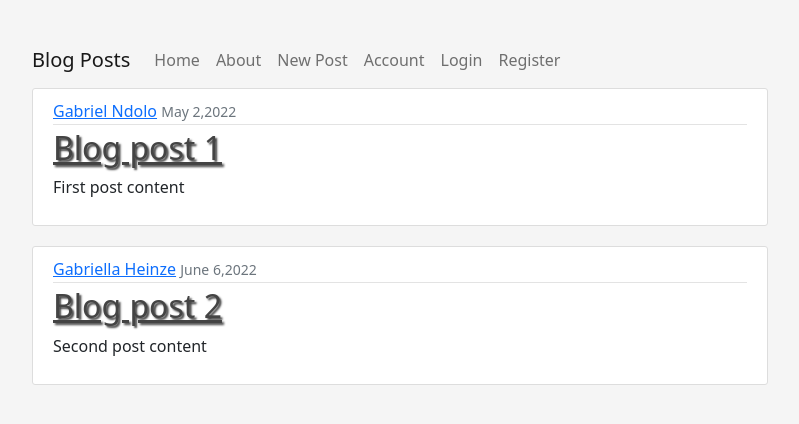
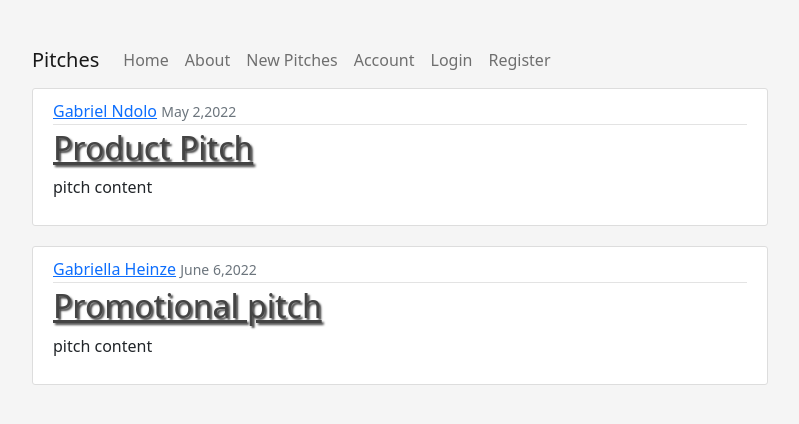
Before and after one commit to Geb54g/database, a Flask app: page / in a window 1280 px wide. Shown: the top 424 px of the page, without its empty margins (50-849 px from the left). Run offline with Flask 2, Linux system fonts and the light colour scheme.

```diff
--- a/app/forms.py
+++ b/app/forms.py
@@ -30,7 +30,7 @@ class UpdateAccountForm(FlaskForm):
 
 
 
-class PostForm(FlaskForm):
+class PitchForm(FlaskForm):
     title = StringField('Title',validators=[DataRequired()])
     content = TextAreaField('Content',validators=[DataRequired()])
-    submit = SubmitField('post')
+    submit = SubmitField('pitch')
--- a/app/models.py
+++ b/app/models.py
@@ -19,7 +19,7 @@ class User(db.Model,UserMixin):
     def __repr__(self):
         return f"User('{self.username}','{self.email}','{self.image_file}')"
 
-class Post(db.Model):
+class Pitch(db.Model):
     id = db.Column(db.Integer,primary_key=True)
     title = db.Column(db.String(100),nullable = False)
     date_posted =db.Column(db.DateTime,nullable = False,default = datetime.utcnow)
--- a/app/routes.py
+++ b/app/routes.py
@@ -4,23 +4,23 @@ import secrets
 from wsgiref import validate
 from flask import render_template,url_for,flash,redirect
 from app import app
-from app.forms import RegistrationForm,LoginForm,UpdateAccountForm,PostForm
-from app.models import User,Post
+from app.forms import RegistrationForm,LoginForm,UpdateAccountForm,PitchForm
+from app.models import User,Pitch
 from flask_login import login_user
 
 # from app.models import User,Post
 
-posts = [
+pitches = [
     {
         'author':'Gabriel Ndolo',
-        'title':'Blog post 1',
-        'content':'First post content',
+        'title':' Product Pitch',
+        'content':'pitch content',
         'date_posted':'May 2,2022'
     },
     {
         'author':'Gabriella Heinze',
-        'title':'Blog post 2',
-        'content':'Second post content',
+        'title':'Promotional pitch ',
+        'content':'pitch content',
         'date_posted':'June 6,2022'
     }
 ]
@@ -30,7 +30,7 @@ posts = [
 @app.route("/home")
 
 def home():
-    return render_template('home.html', posts = posts)
+    return render_template('home.html', pitches = pitches)
 
 
 @app.route("/about")
@@ -43,7 +43,7 @@ def about():
 def register():
     form = RegistrationForm()
     if form.validate_on_submit():
-        flash(f'Account created for{form.username.data}!','success')
+        flash(f'Account created for {form.username.data}!','success')
         return redirect(url_for('home'))
     return render_template('register.html',title ='Register', form= form)
 
@@ -76,11 +76,11 @@ def account():
 
 
 
-@app.route("/post/new",methods=['GET','POST'])
-def new_post():
-    form = PostForm()
+@app.route("/pitch/new",methods=['GET','POST'])
+def new_pitch():
+    form = PitchForm()
     if form.validate_on_submit():
         flash('Your post has been created!','success')
         return redirect(url_for('home'))
 
-    return render_template('posts.html',title ='New Posts',form=form)
+    return render_template('pitches.html',title ='New Pitches',form=form)
--- a/app/templates/base.html
+++ b/app/templates/base.html
@@ -14,16 +14,16 @@
     <link rel="stylesheet" type="text/css" href="{{url_for('static',filename='main.css')}}">
 
     {%if title%}
-    <title>Blog Post- {{title}}</title>
+    <title>pitch- {{title}}</title>
     {%else%}
-    <title>Blog Post</title>
+    <title>Pitches</title>
     {%endif%}
   </head>
   <body>
       <header>
         <nav class="navbar navbar-expand-md navbar-light bg-steel">
             <div class="container">
-              <a class="navbar-brand" mr-4 href="/">Blog Posts</a>
+              <a class="navbar-brand" mr-4 href="/">Pitches</a>
               <button class="navbar-toggler" type="button" data-toggle="collapse" data-target="#navbarToggle" aria-controls="navbarToggle" aria-expanded="false" aria-label="Toggle navigation">
                 <span class="navbar-toggler-icon"></span>
               </button>
@@ -33,7 +33,7 @@
                   <a class="nav-item nav-link" href="{{url_for('about')}}">About</a>
                 </div>
                 <div class="navbar-nav">
-                  <a class="nav-item nav-link" href="{{url_for('new_post')}}">New Post</a>
+                  <a class="nav-item nav-link" href="{{url_for('new_pitch')}}">New Pitches</a>
                   <a class="nav-item nav-link" href="{{url_for('account')}}">Account</a>
                     <a class="nav-item nav-link" href="{{url_for('login')}}">Login</a>
                     <a class="nav-item nav-link" href="{{url_for('register')}}">Register</a>
--- a/app/templates/home.html
+++ b/app/templates/home.html
@@ -1,14 +1,14 @@
 {% extends "base.html"%}
 {% block content %}
-    {%for post in posts%}
+    {%for pitch in pitches%}
     <article class="media content-section">
         <div class="media-body">
           <div class="article-metadata">
-            <a class="mr-2" href="#">{{ post.author }}</a>
-            <small class="text-muted">{{ post.date_posted }}</small>
+            <a class="mr-2" href="#">{{ pitch.author }}</a>
+            <small class="text-muted">{{ pitch.date_posted }}</small>
           </div>
-          <h2><a class="article-title" href="#">{{ post.title }}</a></h2>
-          <p class="article-content">{{ post.content }}</p>
+          <h2><a class="article-title" href="#">{{ pitch.title }}</a></h2>
+          <p class="article-content">{{ pitch.content }}</p>
         </div>
       </article>
     {%endfor%}
--- a/app/templates/posts.html
+++ b/app/templates/pitches.html
@@ -4,7 +4,7 @@
     <form method="POST" action="">
         {{form.hidden_tag()}}
         <fieldset class="form-group">
-            <legend class="border-bottom mb-4">New Post</legend>
+            <legend class="border-bottom mb-4">New Pitch</legend>
             <div class="form-group">
                 {{form.title.label(class="form-control-label")}}
                 {{form.title(class="form-control form-control-lg")}}
```
Also changed, not shown: app/templates/article.html (+4 -4 lines), README.md.
